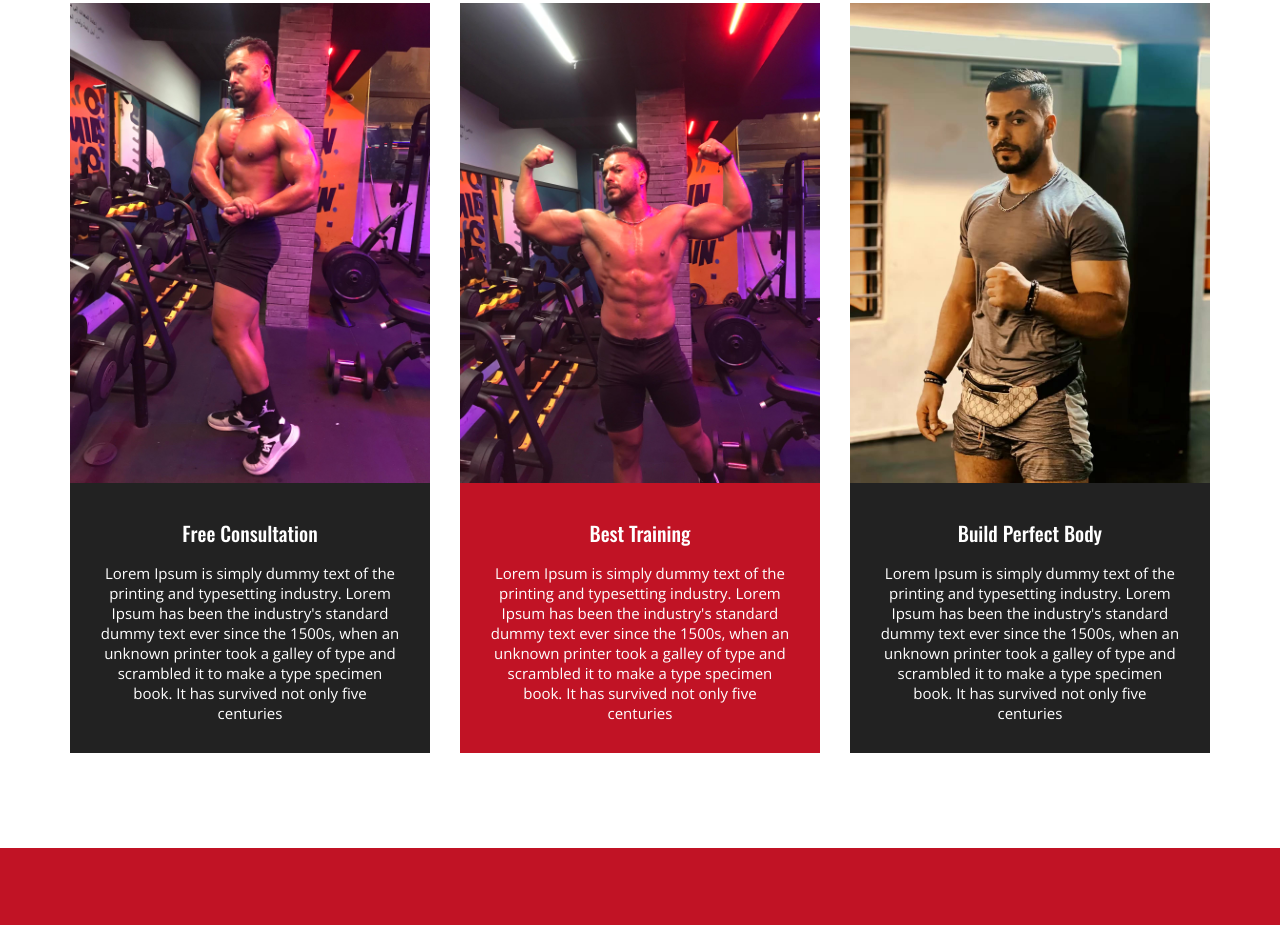
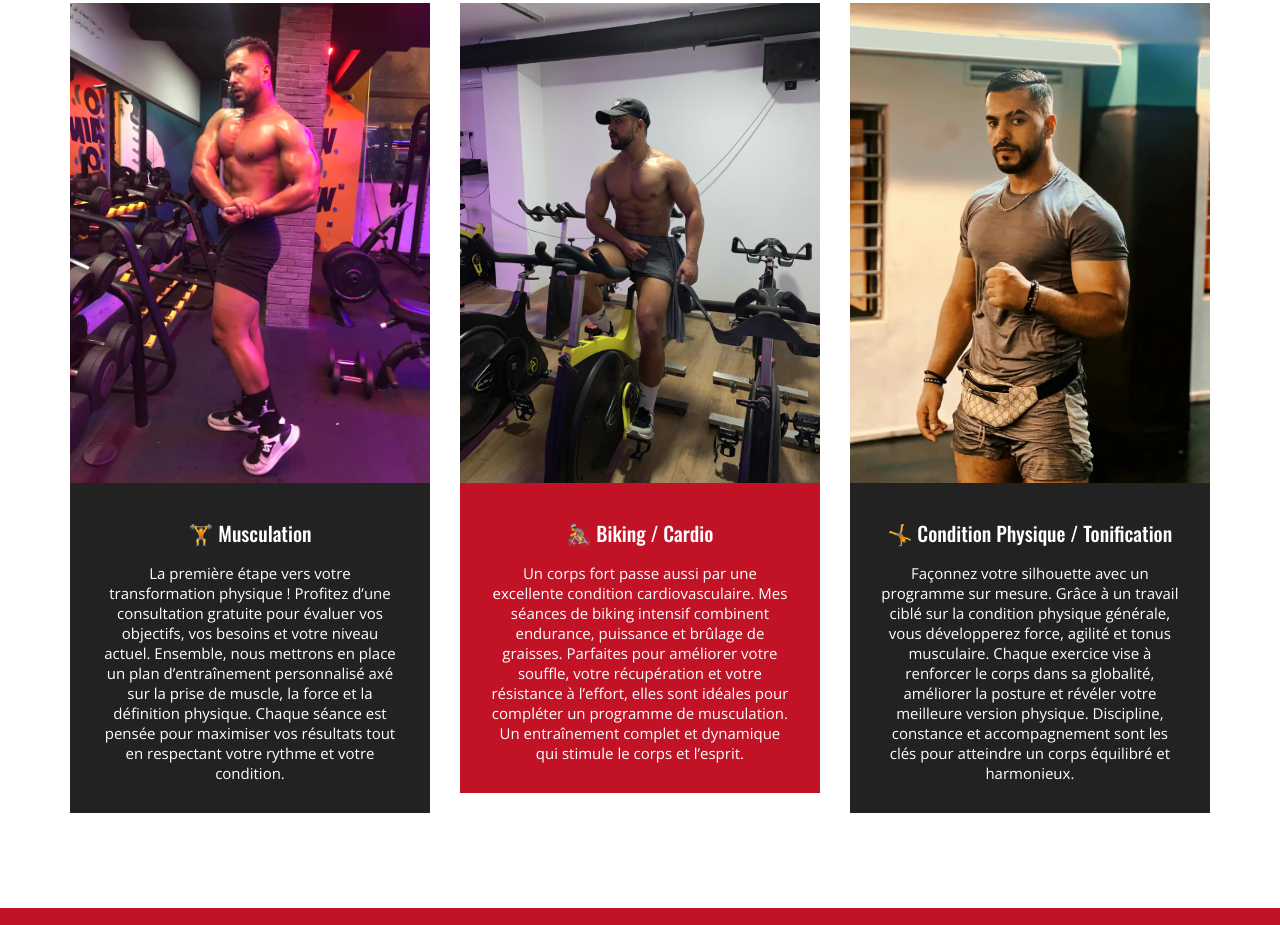
Before and after one commit to HBerragragui/samadcoaching, a plain HTML site: page index.html in a window 1280 px wide. Shown: the part 892-1817 px from the top of the page. Drawn offline with nearby package versions, Linux system fonts and the light colour scheme.

Commit message:
add photos

```diff
--- a/index.html
+++ b/index.html
@@ -3,6 +3,7 @@
 <head>
 	<title>Gym Website Template</title>
 	<meta name="viewport" content="width=device-width, initial-scale=1">
+	<meta charset="UTF-8">
   <link rel="stylesheet" href="css/animate.css">
 	<link rel="stylesheet" type="text/css" href="css/style.css">
   <style>
@@ -65,19 +66,21 @@
   	  	  	   	   	   	  <img src="images/samadmusculation.jpeg" alt="about" />
   	  	  	   	   	   </div>
                        <div class="text">
-                       	   <h4>Free Consultation</h4>
-                       	   <p>Lorem Ipsum is simply dummy text of the printing and typesetting industry. Lorem Ipsum has been the industry's standard dummy text ever since the 1500s, when an unknown printer took a galley of type and scrambled it to make a type specimen book. It has survived not only five centuries</p>
+                       	   <h4>🏋️ Musculation</h4>
+                       	   <p>La première étape vers votre transformation physique !
+							Profitez d’une consultation gratuite pour évaluer vos objectifs, vos besoins et votre niveau actuel. Ensemble, nous mettrons en place un plan d’entraînement personnalisé axé sur la prise de muscle, la force et la définition physique. Chaque séance est pensée pour maximiser vos résultats tout en respectant votre rythme et votre condition.</p>
                        </div>
   	  	  	   	   </div>
   	  	  	   </div>
   	  	  	   	<div class="box wow bounceInUp" data-wow-delay="0.2s">
   	  	  	   	   <div class="inner">
   	  	  	   	   	   <div class="img">
-  	  	  	   	   	   	  <img src="images/samad2.jpeg" alt="about" />
+  	  	  	   	   	   	  <img src="images/samadBiking.jpeg" alt="about" />
   	  	  	   	   	   </div>
                        <div class="text">
-                       	   <h4>Best Training</h4>
-                       	   <p>Lorem Ipsum is simply dummy text of the printing and typesetting industry. Lorem Ipsum has been the industry's standard dummy text ever since the 1500s, when an unknown printer took a galley of type and scrambled it to make a type specimen book. It has survived not only five centuries</p>
+                       	   <h4>🚴 Biking / Cardio</h4>
+                       	   <p>Un corps fort passe aussi par une excellente condition cardiovasculaire.
+							Mes séances de biking intensif combinent endurance, puissance et brûlage de graisses. Parfaites pour améliorer votre souffle, votre récupération et votre résistance à l’effort, elles sont idéales pour compléter un programme de musculation. Un entraînement complet et dynamique qui stimule le corps et l’esprit.</p>
                        </div>
   	  	  	   	   </div>
   	  	  	   </div>
@@ -87,8 +90,9 @@
   	  	  	   	   	   	  <img src="images/samad3.jpeg" alt="about" />
   	  	  	   	   	   </div>
                        <div class="text">
-                       	   <h4>Build Perfect Body</h4>
-                       	   <p>Lorem Ipsum is simply dummy text of the printing and typesetting industry. Lorem Ipsum has been the industry's standard dummy text ever since the 1500s, when an unknown printer took a galley of type and scrambled it to make a type specimen book. It has survived not only five centuries</p>
+                       	   <h4>🤸 Condition Physique / Tonification</h4>
+                       	   <p>Façonnez votre silhouette avec un programme sur mesure.
+							Grâce à un travail ciblé sur la condition physique générale, vous développerez force, agilité et tonus musculaire. Chaque exercice vise à renforcer le corps dans sa globalité, améliorer la posture et révéler votre meilleure version physique. Discipline, constance et accompagnement sont les clés pour atteindre un corps équilibré et harmonieux.</p>
                        </div>
   	  	  	   	   </div>
   	  	  	   </div>
```
Also changed, not shown: images/samadBiking.jpeg (added).
